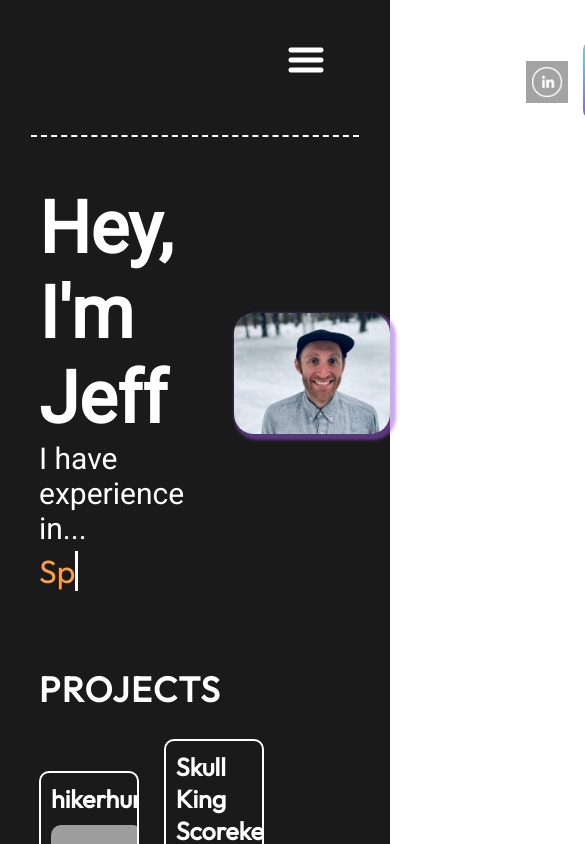
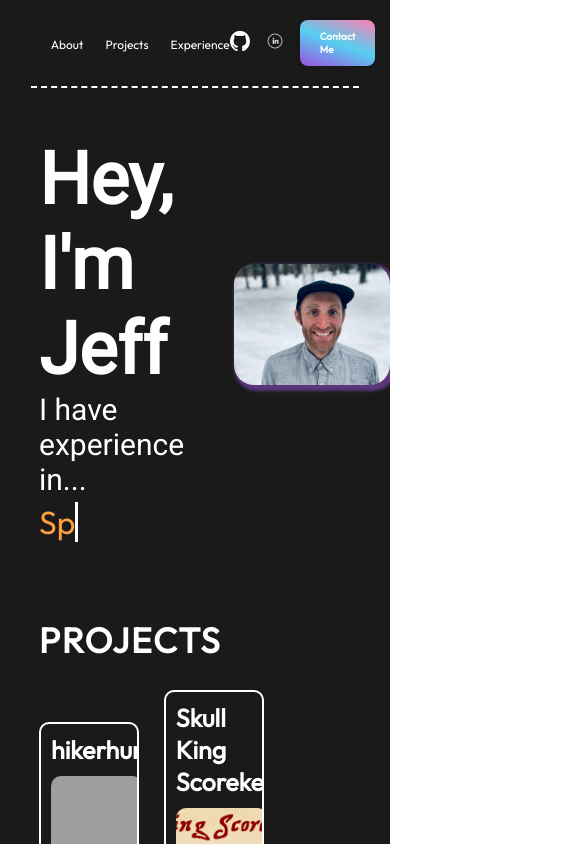
Before and after one commit to jeffpodmayer/portfolio-site, a React (Vite) app: page / in a window 390 px wide. Shown: the top 844 px of the page, 585 px wide, since content can reach past the window. Built offline with nearby package versions, Linux system fonts and the light colour scheme; grey boxes are pictures that could not be loaded.

Commit message:
working on responsiveness

```diff
--- a/src/components/Navbar/Navbar.jsx
+++ b/src/components/Navbar/Navbar.jsx
@@ -9,7 +9,7 @@ export const Navbar = () => {
     <nav className={styles.navbar}>
       <a className={styles.title} href="/"></a>
       <div className={styles.menu}>
-        <img
+        {/* <img
           className={styles.menuBtn}
           src={
             menuOpen
@@ -18,7 +18,7 @@ export const Navbar = () => {
           }
           alt="menu-button"
           onClick={() => setMenuOpen(!menuOpen)}
-        />
+        /> */}
         <ul
           className={`${styles.menuItems} ${menuOpen && styles.menuOpen}`}
           onClick={() => setMenuOpen(false)}
@@ -57,7 +57,7 @@ export const Navbar = () => {
         <a
           href="mailto:jeff.podmayer@gmail.com"
           className={styles.contactBtn}
-          target="_blanl"
+          target="_blank"
         >
           {" "}
           Contact Me
--- a/src/components/Navbar/Navbar.module.css
+++ b/src/components/Navbar/Navbar.module.css
@@ -6,11 +6,12 @@
   top: 0;
   justify-content: space-between;
   align-items: center;
-  padding-top: 40px;
+  padding: 1% 1%;
   z-index: 100;
   margin: 0 8%;
   border-bottom: white dashed 2px;
   background-color: var(--color-bg);
+  box-sizing: border-box;
 }
 
 .title {
@@ -59,13 +60,12 @@
   background-color: var(--color-primary);
   color: var(--color-text);
   border-radius: 10px;
-  /* border: solid white 2px; */
   font-size: 20px;
   font-weight: 600;
   padding: 15px 25px;
-  margin-bottom: 15px;
-  margin-left: auto;
-  box-shadow: 0 0 4px 0 regba(0, 0, 0, 0.25);
+  margin: 0; /* Reset margins */
+  position: relative;
+  box-shadow: 0 0 4px 0 rgba(0, 0, 0, 0.25);
   background: linear-gradient(200deg, #ff7eb3, #57cff0, #9b51e0);
 }
 
@@ -73,11 +73,7 @@
   display: flex;
   align-items: center; /* Align items vertically */
   gap: 15px; /* Space between logos and the button */
-  margin-left: 450px;
-}
-
-.logo {
-  margin-bottom: 7px;
+  margin: 0;
 }
 
 .githubLogo img {
@@ -91,44 +87,27 @@
 }
 
 @media screen and (max-width: 830px) {
-  .navbar {
-    flex-direction: column;
-    align-items: flex-start;
+  .contactBtn {
+    font-size: 10px;
+    padding: 10px 20px;
+    border-radius: 8px;
   }
 
-  .menu {
-    position: absolute;
-    right: 0;
-    margin-right: 10%;
-    flex-direction: column;
-    align-items: flex-end;
-    gap: 11px;
-    z-index: 3;
+  .githubLogo img,
+  .linkedInLogo img {
+    width: 20px;
+    height: 20px;
   }
 
-  .menuBtn {
-    display: block;
-    cursor: pointer;
+  .navbar {
+    padding: 20px 5%; /* Adjust padding for smaller screens */
+  }
+
+  .menuItems a {
+    font-size: 12px;
   }
 
   .menuItems {
-    display: none;
-    flex-direction: column;
-    align-items: center;
-    gap: 13px;
-    border-radius: 10px;
-    background: rgb(25, 55, 109);
-    background: linear-gradient(
-      0deg,
-      rgba(25, 55, 109, 0.2) 0%,
-      rgba(25, 55, 109, 1) 100%
-    );
-    padding: 24px 33px;
-    box-shadow: 0 0 4px 0 rgba(0, 0, 0, 0.25);
-  }
-
-  .menuOpen {
-    display: flex;
-    z-index: 1;
+    gap: 22px;
   }
 }
```
